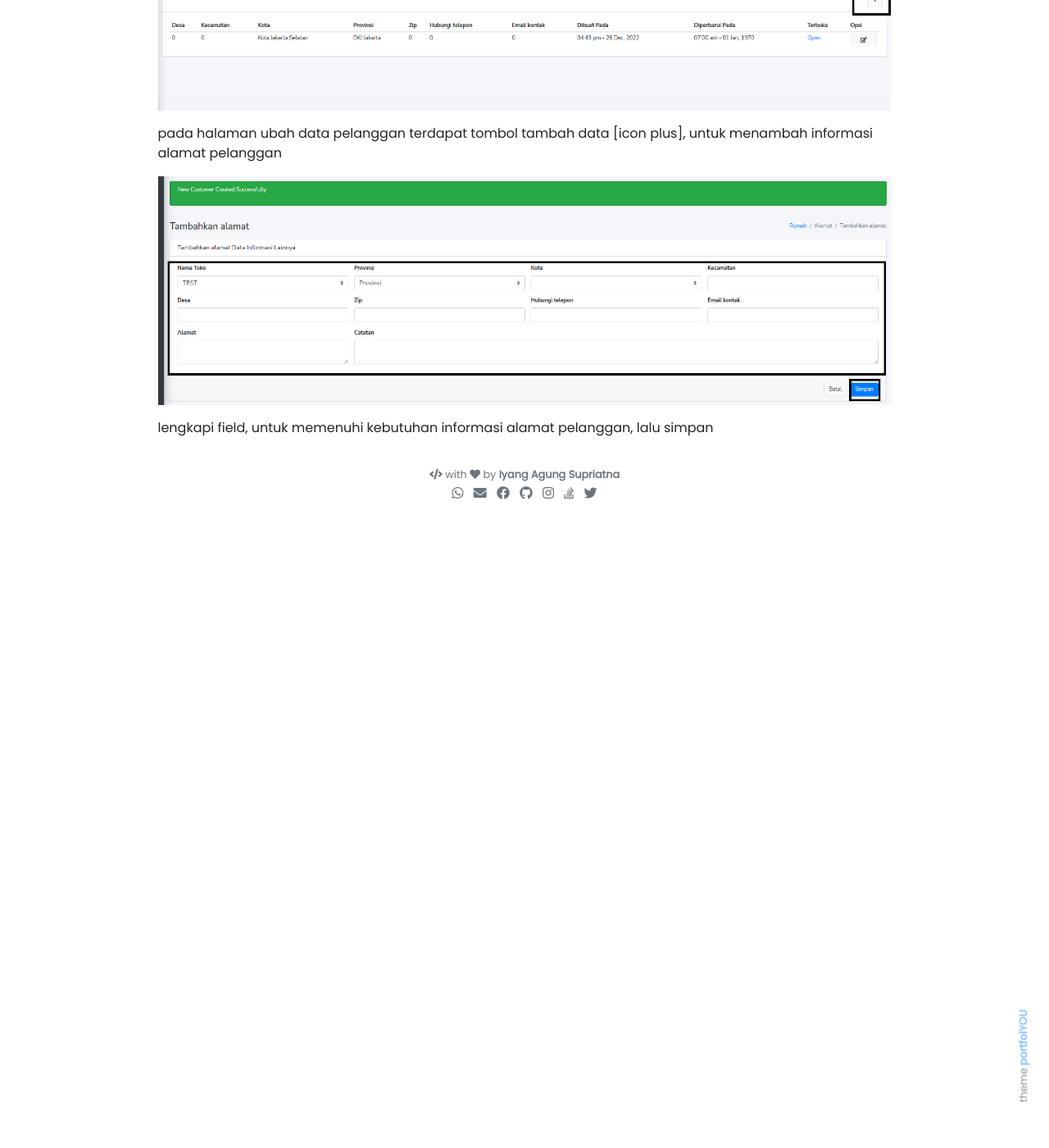
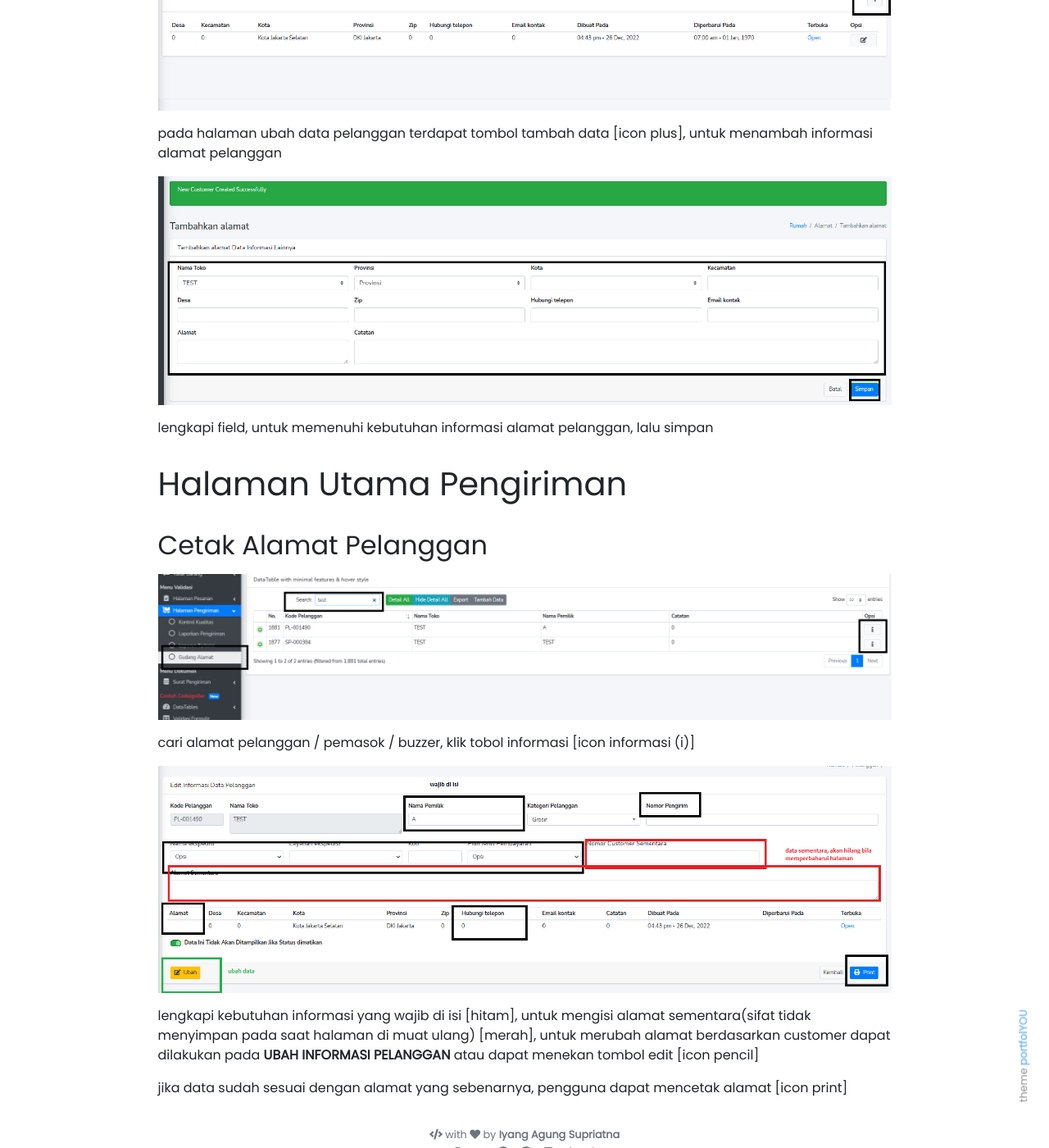
Before and after one commit to IlyanAzaLun/ilyanazalun.github.io, a Jekyll site: the page built from _posts/2022-12-26-shipping-future.md, in a window 1280 px wide and 1400 px high, scrolled down 2572 px. Shown: the whole window at 82% size. Built offline with Jekyll 4.4.1, drawn with Linux system fonts in a browser that asks for light colours; nearby versions of some CDN libraries; our own code applies the rules of GitHub Pages for plain Markdown files; before the commit the page ends 3202 px from its top, so only the background shows below that.

Commit message:
update, post shipping future

```diff
--- a/_posts/2022-12-26-shipping-future.md
+++ b/_posts/2022-12-26-shipping-future.md
@@ -35,3 +35,15 @@ pada halaman ubah data pelanggan terdapat tombol tambah data [icon plus], untuk
 
 ![preview]({{'/assets/image'|relative_url}}/bandung-ejuice-distribution/form-address.png)
 lengkapi field, untuk memenuhi kebutuhan informasi alamat pelanggan, lalu simpan<br>
+
+
+# Halaman Utama Pengiriman
+## Cetak Alamat Pelanggan
+![preview]({{'/assets/image'|relative_url}}/bandung-ejuice-distribution/main-warehouse-address.png)
+cari alamat pelanggan / pemasok / buzzer, klik tobol informasi [icon informasi (i)]<br>
+
+![preview]({{'/assets/image'|relative_url}}/bandung-ejuice-distribution/form-print-address.png)
+lengkapi kebutuhan informasi yang wajib di isi [hitam], untuk mengisi alamat sementara(sifat tidak menyimpan pada saat halaman di muat ulang) [merah], untuk merubah alamat berdasarkan customer
+dapat dilakukan pada <b>UBAH INFORMASI PELANGGAN</b> atau dapat menekan tombol edit [icon pencil]<br>
+
+jika data sudah sesuai dengan alamat yang sebenarnya, pengguna dapat mencetak alamat [icon print]<br>
```
